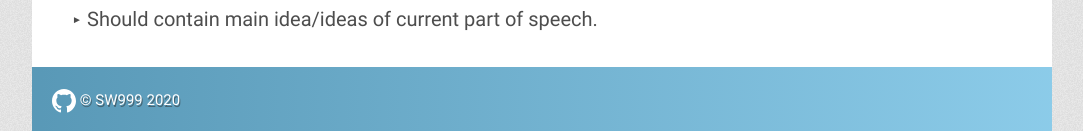
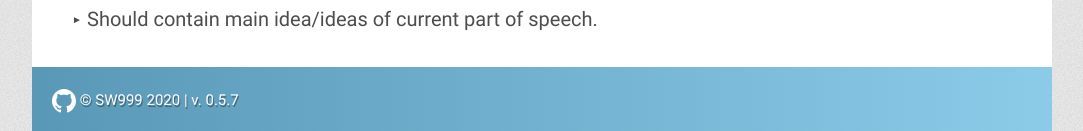
Before and after one commit to SW999/speech-cards, a React (Vite) app: page /speech-cards/ in a window 1280 px wide. Shown: the part 1520-1651 px from the top of the page, without its empty margins (98-1181 px from the left). Built offline with nearby package versions, Linux system fonts and the light colour scheme.

Commit message:
Add version to footer of the Home page

```diff
--- a/src/components/footer/Footer.tsx
+++ b/src/components/footer/Footer.tsx
@@ -1,5 +1,6 @@
 import * as React from 'react';
 import { FunctionComponent } from 'react';
+import packageJson from '../../../package.json';
 import github from '../../img/github.svg';
 
 export const Footer: FunctionComponent = () => (
@@ -11,6 +12,6 @@ export const Footer: FunctionComponent = () => (
     >
       <img src={github} alt="github" width="24" height="24" />
     </a>{' '}
-    © SW999 2020
+    © SW999 2020 | {`v. ${packageJson.version}`}
   </div>
 );
```
Also changed, not shown: 2 other files (tests, documents, lock files or other folders).
